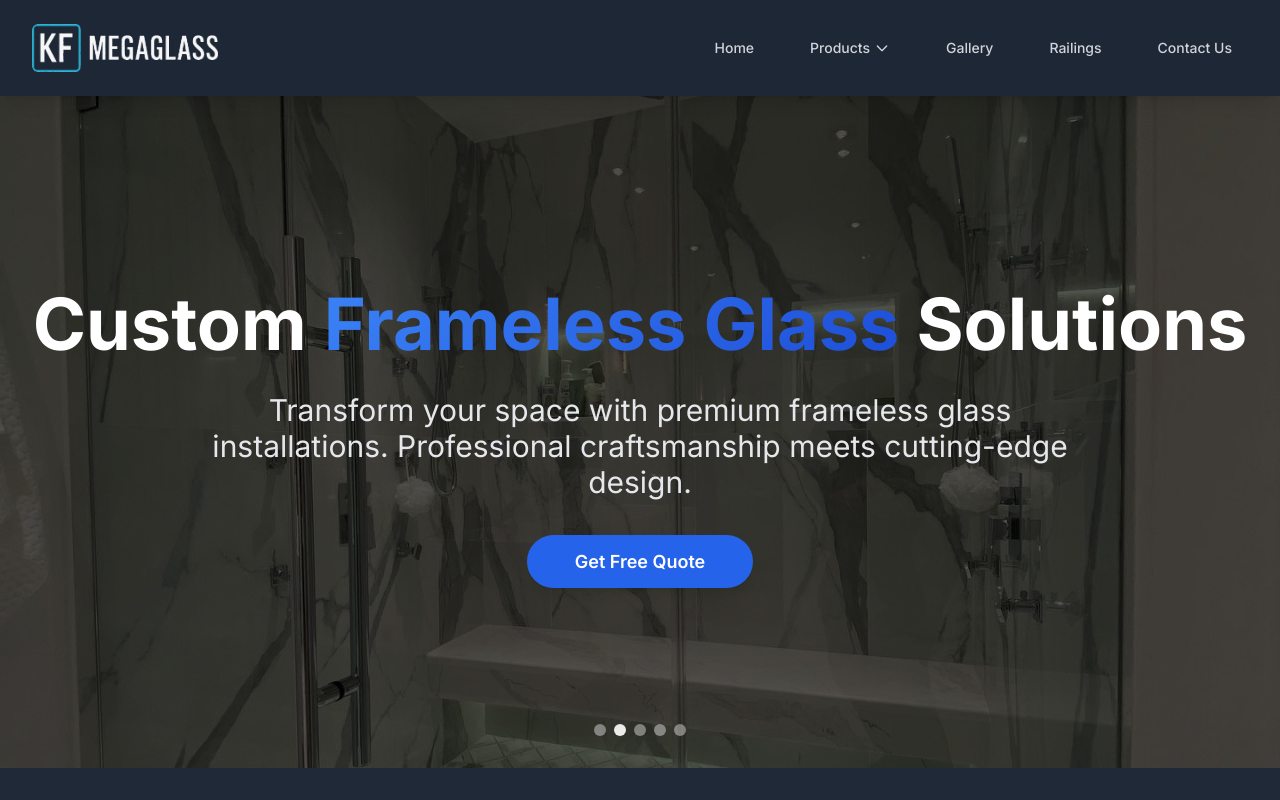
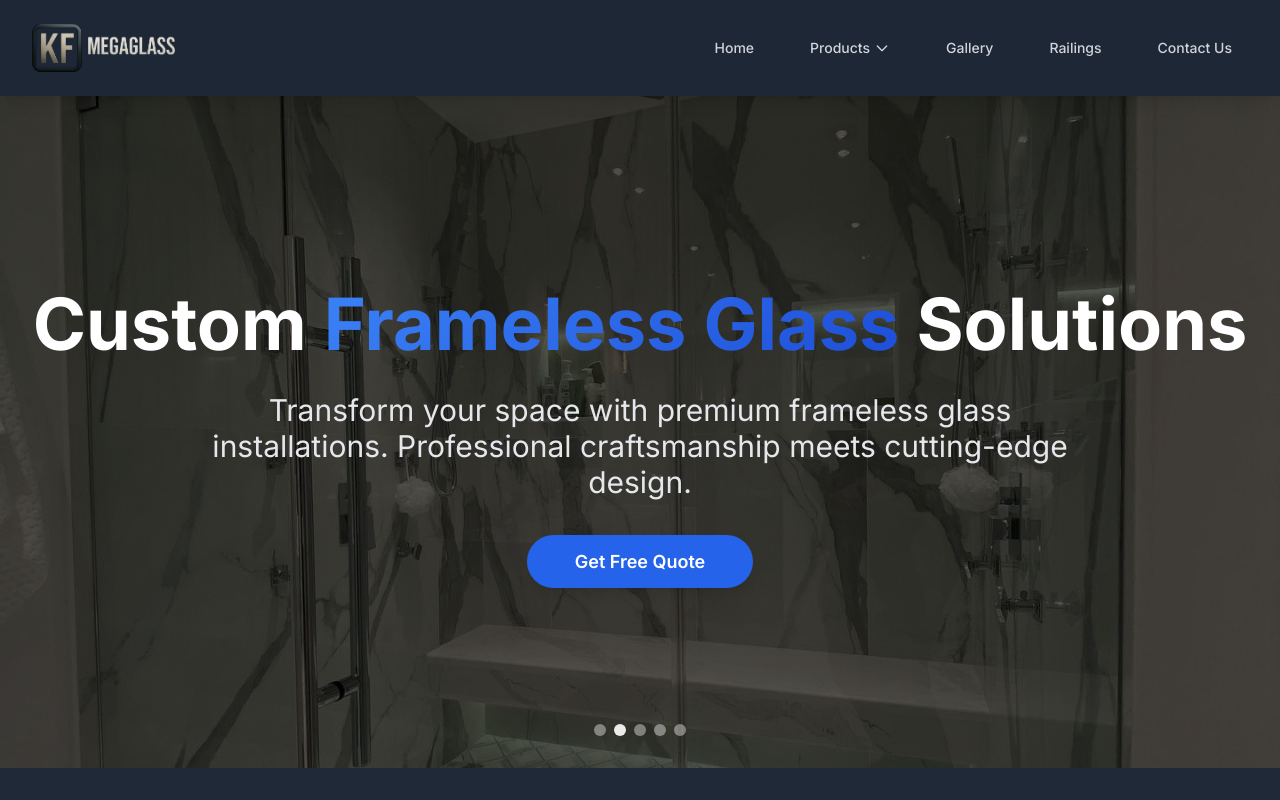
Before and after one commit to polskapeeps/KFMegaGlass-web-preview, a plain HTML site: page index.html in a window 1280 px wide. Shown: the top 800 px of the page. Drawn offline with nearby package versions, Linux system fonts and the light colour scheme.

Commit message:
Updates brand logo
Updates the brand logo to reflect the new design.
This ensures the website displays the most current branding.

```diff
--- a/index.html
+++ b/index.html
@@ -113,7 +113,7 @@
             <a href="#" class="text-2xl font-bold text-white">
               <!-- Keep your existing logo, but add fallback -->
               <img
-                src="assets/logo-dark.png"
+                src="assets/brand-logo.png"
                 alt="KF Megaglass Logo"
                 class="h-12 rounded-md"
                 onerror="this.onerror=null; this.style.display='none'; this.nextElementSibling.style.display='flex';"
```
Also changed, not shown: assets/brand-logo.png (added).
